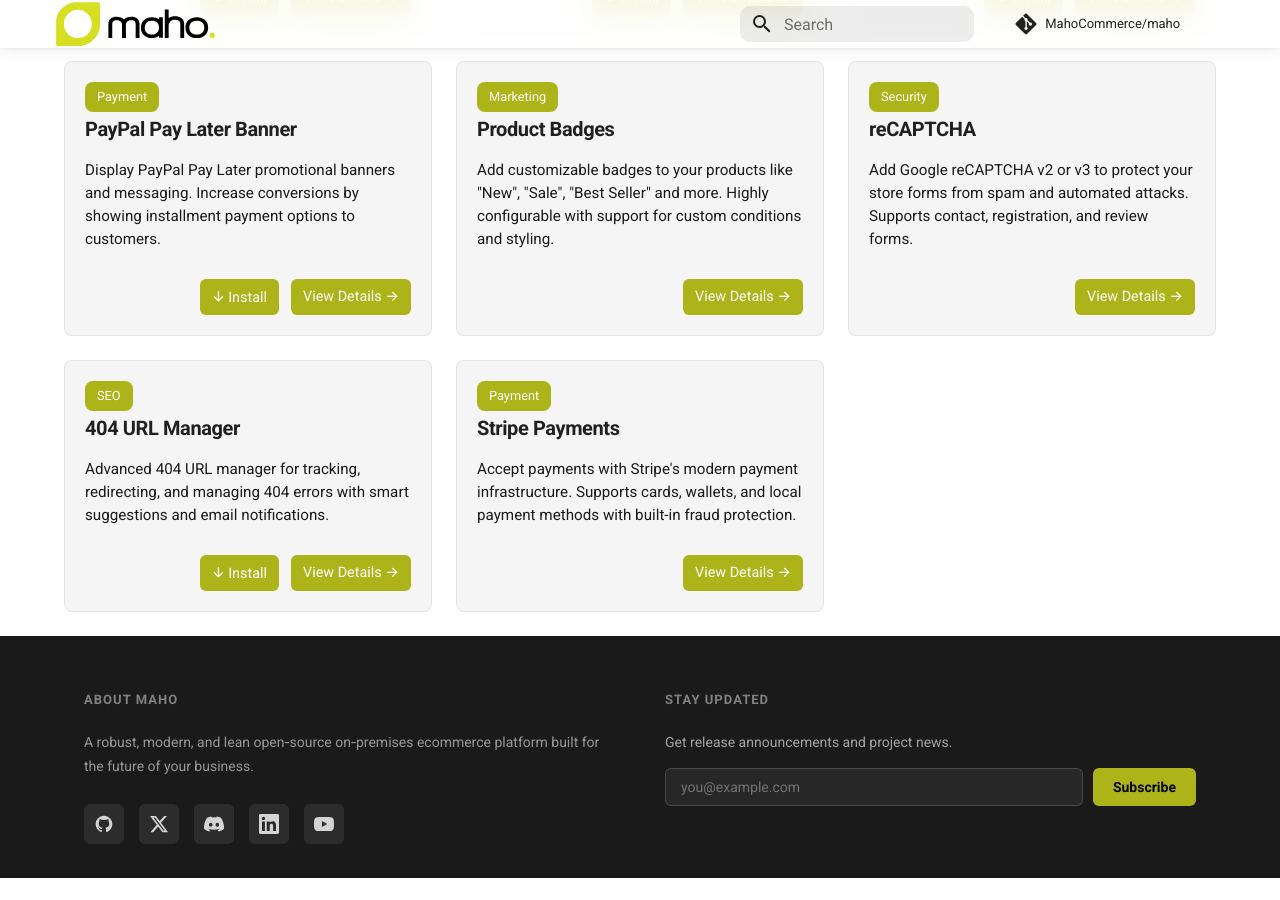
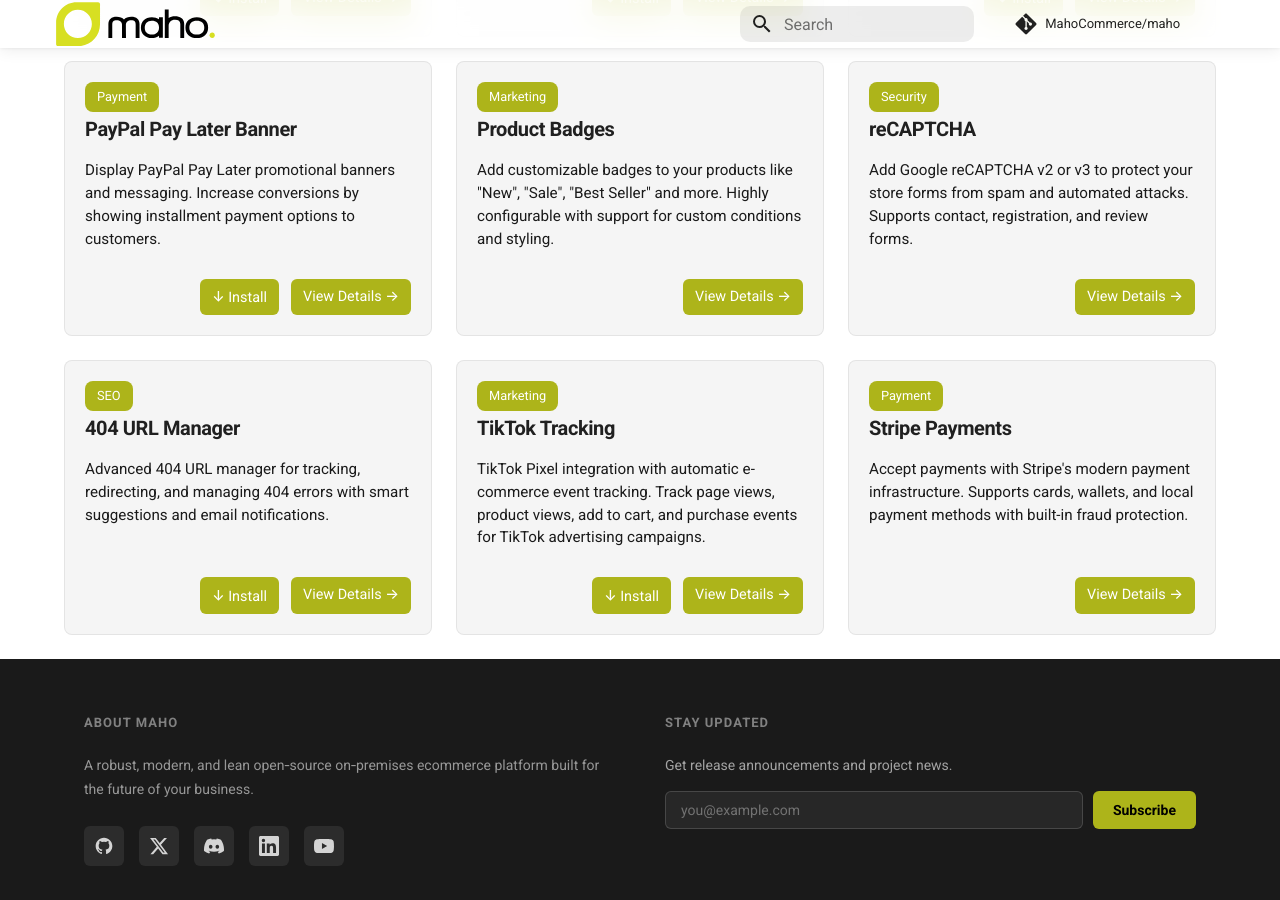
Before and after one commit to MahoCommerce/mahocommerce.com, an MkDocs documentation site: the page built from docs/marketplace.md, in a window 1280 px wide and 900 px high, scrolled down 1551 px. Built offline with MkDocs 1.6.1 and Material for MkDocs 9.7.7, drawn with Linux system fonts in a browser that asks for light colours; comment, search, counter and statistics services are not loaded; before the commit the page ends 2429 px from its top, so only the background shows below that.

Commit message:
Add TikTok Tracking module to marketplace
Closes https://github.com/MahoCommerce/mahocommerce.com/issues/9

```diff
--- a/docs/marketplace.md
+++ b/docs/marketplace.md
@@ -499,6 +499,23 @@
         </div>
     </div>
 
+    <!-- TikTok Tracking -->
+    <div class="app-card" data-category="marketing">
+        <span class="app-category">Marketing</span>
+        <h3 class="app-title">TikTok Tracking</h3>
+        <p class="app-description">TikTok Pixel integration with automatic e-commerce event tracking. Track page views, product views, add to cart, and purchase events for TikTok advertising campaigns.</p>
+        <div class="app-footer">
+            <div class="app-actions">
+                <button class="app-button app-button-primary" onclick="showInstallModal('empiricompany/openmage-tiktok-tracking')">
+                    ↓ Install
+                </button>
+                <a href="https://github.com/empiricompany/openmage-tiktok-tracking" class="app-button app-button-primary" target="_blank">
+                    View Details →
+                </a>
+            </div>
+        </div>
+    </div>
+
     <!-- Stripe Payments -->
     <div class="app-card" data-category="payment">
         <span class="app-category">Payment</span>
```
